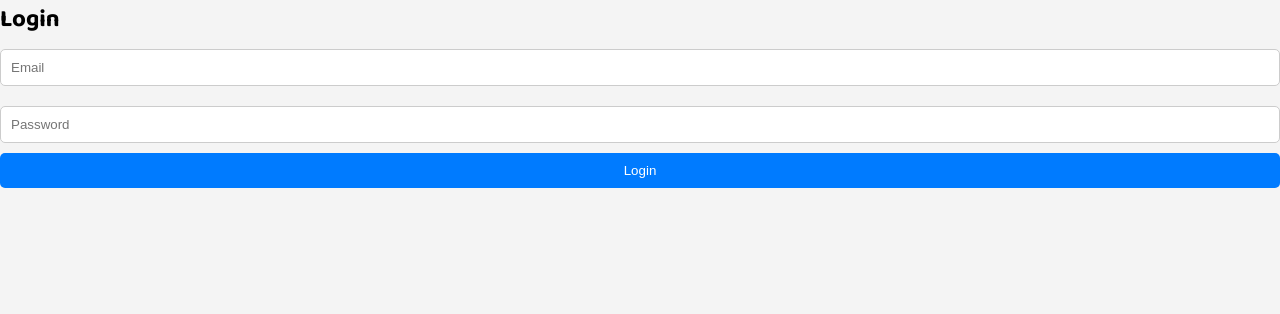
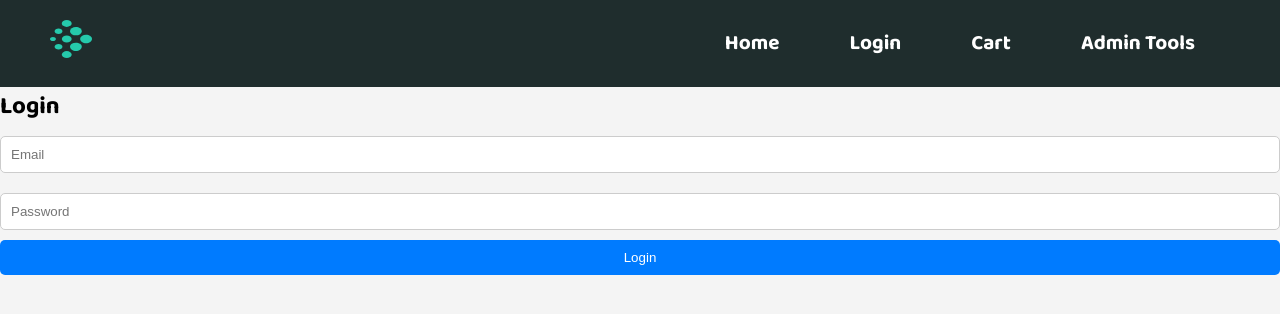
Before and after one commit to johnff9/AD320-CP4, a React (Vite) app in the folder CP4_V2/: page / in a window 1280 px wide. Shown: the top 314 px of the page. Built offline with nearby package versions, Linux system fonts and the light colour scheme.

Commit message:
router fixes

```diff
--- a/CP4_V2/src/components/AdminNavBar.jsx
+++ b/CP4_V2/src/components/AdminNavBar.jsx
@@ -17,47 +17,47 @@ export default function NavBar() {
           {" "}
           <path
             d="M5.74661 28.7259C7.28678 29.8002 9.78389 29.8002 11.3241 28.7259C12.8642 27.6516 12.8642 25.9098 11.3241 24.8355C9.78389 23.7612 7.28678 23.7612 5.74661 24.8355C4.20644 25.9098 4.20644 27.6516 5.74661 28.7259Z"
-            class="ccustom"
+            className="ccustom"
             fill="#25CAAC"
           ></path>{" "}
           <path
             d="M21.7322 14.1371C24.0425 15.7485 27.7881 15.7485 30.0984 14.1371C32.4086 12.5256 32.4086 9.91298 30.0984 8.30155C27.7881 6.69011 24.0425 6.69011 21.7322 8.30155C19.422 9.91298 19.422 12.5256 21.7322 14.1371Z"
-            class="ccustom"
+            className="ccustom"
             fill="#25CAAC"
           ></path>{" "}
           <path
             d="M13.2464 21.4315C15.1716 22.7743 18.293 22.7743 20.2182 21.4315C22.1434 20.0886 22.1434 17.9114 20.2182 16.5685C18.293 15.2257 15.1716 15.2257 13.2464 16.5685C11.3212 17.9114 11.3212 20.0886 13.2464 21.4315Z"
-            class="ccustom"
+            className="ccustom"
             fill="#25CAAC"
           ></path>{" "}
           <path
             d="M0.866345 20.4589C2.02147 21.2646 3.8943 21.2646 5.04943 20.4589C6.20455 19.6532 6.20455 18.3469 5.04943 17.5411C3.8943 16.7354 2.02147 16.7354 0.866345 17.5411C-0.288782 18.3469 -0.288781 19.6532 0.866345 20.4589Z"
-            class="ccustom"
+            className="ccustom"
             fill="#25CAAC"
           ></path>{" "}
           <path
             d="M13.2464 5.87008C15.1716 7.21294 18.293 7.21294 20.2182 5.87008C22.1434 4.52722 22.1434 2.35001 20.2182 1.00715C18.293 -0.335715 15.1716 -0.335716 13.2464 1.00715C11.3212 2.35001 11.3212 4.52722 13.2464 5.87008Z"
-            class="ccustom"
+            className="ccustom"
             fill="#25CAAC"
           ></path>{" "}
           <path
             d="M5.74661 13.1645C7.28678 14.2388 9.78389 14.2388 11.3241 13.1645C12.8642 12.0902 12.8642 10.3484 11.3241 9.27415C9.78389 8.19986 7.28678 8.19986 5.74661 9.27415C4.20644 10.3484 4.20645 12.0902 5.74661 13.1645Z"
-            class="ccustom"
+            className="ccustom"
             fill="#25CAAC"
           ></path>{" "}
           <path
             d="M13.2464 36.9929C15.1716 38.3357 18.293 38.3357 20.2182 36.9929C22.1434 35.65 22.1434 33.4728 20.2182 32.1299C18.293 30.7871 15.1716 30.7871 13.2464 32.1299C11.3212 33.4728 11.3212 35.65 13.2464 36.9929Z"
-            class="ccustom"
+            className="ccustom"
             fill="#25CAAC"
           ></path>{" "}
           <path
             d="M31.9011 21.9178C34.2114 23.5292 37.9571 23.5292 40.2673 21.9178C42.5776 20.3064 42.5776 17.6937 40.2673 16.0823C37.9571 14.4708 34.2114 14.4708 31.9011 16.0823C29.5909 17.6937 29.5909 20.3064 31.9011 21.9178Z"
-            class="ccustom"
+            className="ccustom"
             fill="#25CAAC"
           ></path>{" "}
           <path
             d="M21.7322 29.6984C24.0425 31.3099 27.7881 31.3099 30.0984 29.6984C32.4086 28.087 32.4086 25.4744 30.0984 23.8629C27.7881 22.2515 24.0425 22.2515 21.7322 23.8629C19.422 25.4744 19.422 28.087 21.7322 29.6984Z"
-            class="ccustom"
+            className="ccustom"
             fill="#25CAAC"
           ></path>{" "}
         </svg>
@@ -65,7 +65,7 @@ export default function NavBar() {
       <ul id="navbar">
         <li>
           <NavLink
-            to="/"
+            to="/home"
             className={({ isActive }) => (isActive ? "active" : "")}
           >
             Home
@@ -73,7 +73,7 @@ export default function NavBar() {
         </li>
         <li>
           <NavLink
-            to="/login"
+            to="/"
             className={({ isActive }) => (isActive ? "active" : "")}
           >
             Login
--- a/CP4_V2/src/components/App.jsx
+++ b/CP4_V2/src/components/App.jsx
@@ -1,20 +1,25 @@
 import React from 'react';
 import { Routes, Route } from 'react-router-dom';
 import ProductList from './ProductList';
-import ProductDetail from './ProductDetail';
 import AdminNavBar from './AdminNavBar';
 import Cart from './Cart';
+import Login from './Login'
+
+
 
 const App = () => {
   return (
-    <div>
-      <AdminNavBar />
+  <>
+    <AdminNavBar />
+    <div className='pages'>
       <Routes>
-        <Route path="/" element={<ProductList />} />
-        <Route path="/product/:id" element={<ProductDetail />} />
+        <Route path="/" element={<Login />} />  {/* Root route for App */}
+        <Route path="/home/*" element={<App />} />
         <Route path="/cart" element={<Cart />} />
+        <Route path="*" element={<h2>404 - Page Not Found</h2>} />
       </Routes>
     </div>
+  </>
   );
 };
 
--- a/CP4_V2/src/components/Cart.jsx
+++ b/CP4_V2/src/components/Cart.jsx
@@ -1,13 +1,10 @@
 import React from 'react';
 import PropTypes from "prop-types";
 import AddItemForm from "./AddItemForm";
-import AdminNavBar from './AdminNavBar';
-
 
 const Cart = ({addItem}) => {
   return (
     <div>
-      <AdminNavBar />
       <h2>Cart</h2>
       <AddItemForm addItem={addItem} />
     </div>
--- a/CP4_V2/src/components/ProductDetail.jsx
+++ /dev/null
@@ -1,16 +0,0 @@
-import React, { useState, useEffect } from "react";
-import { useParams } from "react-router-dom";
-import Products from "../Products";
-
-const ProductDetail = () => {
-  const { id } = useParams(); // Get the product ID from the URL
-
-  return (
-    <div>
-      <h2>Product Detail</h2>
-      <p>Details of Product {id} will go here.</p>
-    </div>
-  );
-};
-
-export default ProductDetail;
--- a/CP4_V2/src/components/Router.jsx
+++ b/CP4_V2/src/components/Router.jsx
@@ -1,22 +1,20 @@
 import React from 'react';
 import { BrowserRouter, Routes, Route } from 'react-router-dom';
 import App from './App';
-import ProductDetail from './ProductDetail';
 import Login from './Login';
 import Cart from './Cart';
 
 const Router = () => {
-  return (
-    <BrowserRouter>
-      <Routes>
-        <Route path="/" element={<Login />} />  {/* Root route for App */}
-        <Route path="/product/:id" element={<ProductDetail />} />
-        <Route path="/home/*" element={<App />} />
-        <Route path="/cart" element={<Cart />} />
-        <Route path="*" element={<h2>404 - Page Not Found</h2>} />
-      </Routes>
-    </BrowserRouter>
-  );
+  // return (
+  //   <BrowserRouter>
+  //     <Routes>
+  //       <Route path="/" element={<Login />} />  {/* Root route for App */}
+  //       <Route path="/home" element={<App />} />
+  //       <Route path="/cart" element={<Cart />} />
+  //       <Route path="*" element={<h2>404 - Page Not Found</h2>} />
+  //     </Routes>
+  //   </BrowserRouter>
+  // );
 };
 
 export default Router;
--- a/CP4_V2/src/index.jsx
+++ b/CP4_V2/src/index.jsx
@@ -1,11 +1,14 @@
 import React from 'react';
 import { createRoot } from 'react-dom/client';
-import Router from "./components/Router";
+import App from "./components/App";
 import './css/styles.css';
+import { BrowserRouter } from 'react-router-dom';
 
 const root = createRoot(document.getElementById('root')); // Make sure 'root' is the ID of your div in index.html
 root.render(
   <React.StrictMode>
-  <Router />
+    <BrowserRouter>
+      <App />
+    </BrowserRouter>
   </React.StrictMode>
 );
```
